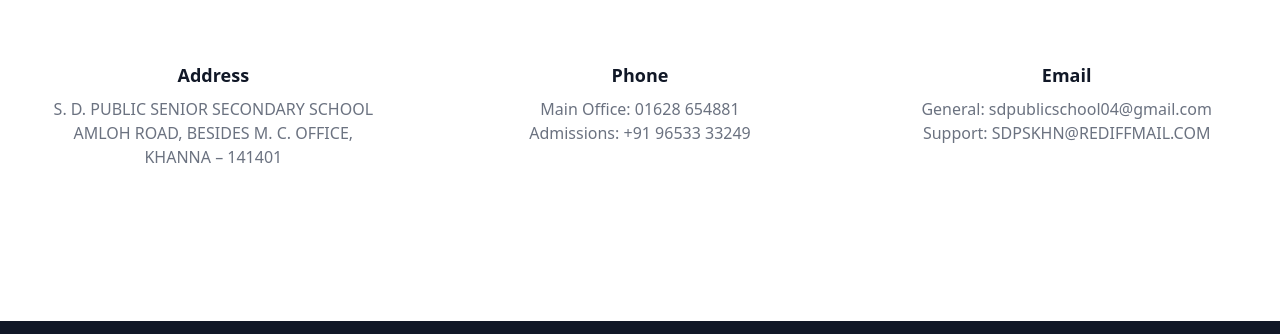
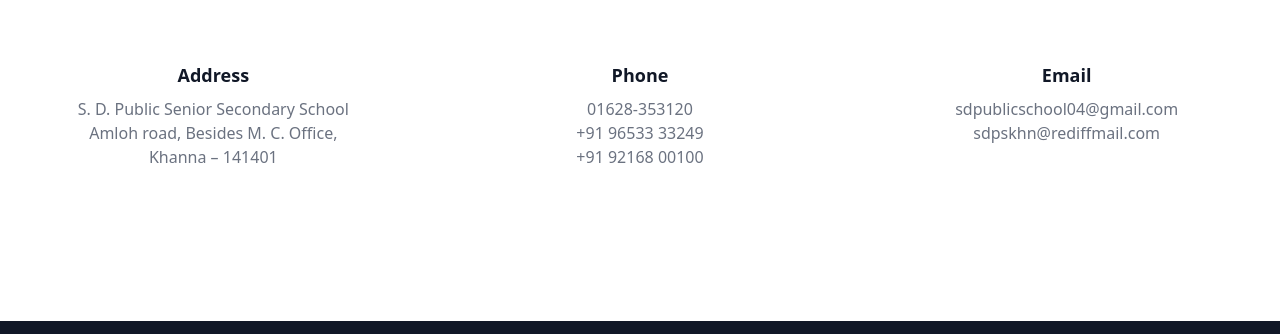
Before and after one commit to MananPathak13/School_Website, a plain HTML site: page contact.html in a window 1280 px wide. Shown: the part 211-545 px from the top of the page. Drawn offline with nearby package versions, Linux system fonts and the light colour scheme.

Commit message:
Update contact.html

```diff
--- a/contact.html
+++ b/contact.html
@@ -90,26 +90,27 @@
                 <div class="text-center">
                   <h3 class="text-lg font-semibold text-gray-900">Address</h3>
                   <p class="mt-2 text-gray-500">
-                    S. D. PUBLIC SENIOR SECONDARY SCHOOL
+                    S. D. Public Senior Secondary School
                     <br>
-                    AMLOH ROAD, BESIDES M. C. OFFICE,
+                    Amloh road, Besides M. C. Office,
                     <br>
-                    KHANNA – 141401
+                    Khanna – 141401
                   </p>
                 </div>
                 <div class="text-center">
                   <h3 class="text-lg font-semibold text-gray-900">Phone</h3>
                   <p class="mt-2 text-gray-500">
-                    Main Office: 01628 654881<br>
-                    Admissions: +91 96533 33249
+                    01628-353120 <br>
+                    +91 96533 33249 <br>
+                    +91 92168 00100
                   </p>
                 </div>
                 <div class="text-center">
                   <h3 class="text-lg font-semibold text-gray-900">Email</h3>
                   <p class="mt-2 text-gray-500">
-                    General: sdpublicschool04@gmail.com
+                    sdpublicschool04@gmail.com
                     <br>
-                    Support: SDPSKHN@REDIFFMAIL.COM
+                    sdpskhn@rediffmail.com
                   </p>
                 </div>
               </div>
```
